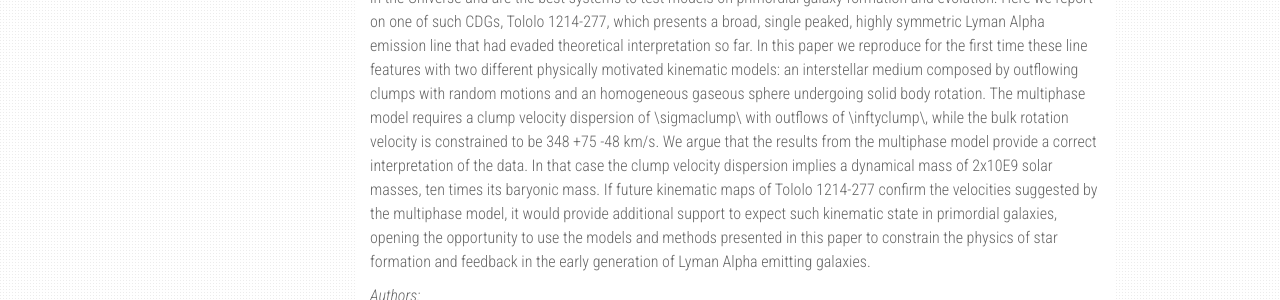
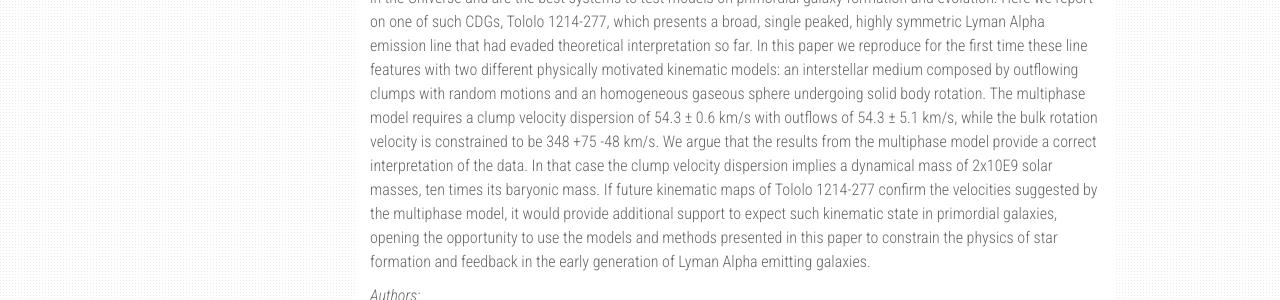
Before and after one commit to astroandes/astroandes.github.io, a Jekyll site: the page built from _project/lya_tololo.md, in a window 1280 px wide and 1174 px high. Shown: the part 614-914 px from the top of the window. Built offline with Jekyll 4.4.1, drawn with Linux system fonts in a browser that asks for light colours; nearby versions of some CDN libraries; some of the changed text lies outside the part shown.

Commit message:
updates in projects

```diff
--- a/_project/lya_tololo.md
+++ b/_project/lya_tololo.md
@@ -13,7 +13,7 @@ so far. In this paper we reproduce for the first time these line features with
 two different physically motivated kinematic models: an interstellar medium
 composed by outflowing clumps with random motions and an homogeneous gaseous
 sphere undergoing solid body rotation. The multiphase model requires a clump
-velocity dispersion of \sigmaclump\ with outflows of \inftyclump\, while the
+velocity dispersion of 54.3 ± 0.6 km/s with outflows of 54.3 ± 5.1 km/s, while the
 bulk rotation velocity is constrained to be 348 +75 -48 km/s. We argue that the
 results from the multiphase model provide a correct interpretation of the data.
 In that case the clump velocity dispersion implies a dynamical mass of
```
Also changed, not shown: static/projects/im_lya_rotationoutflows.png.
